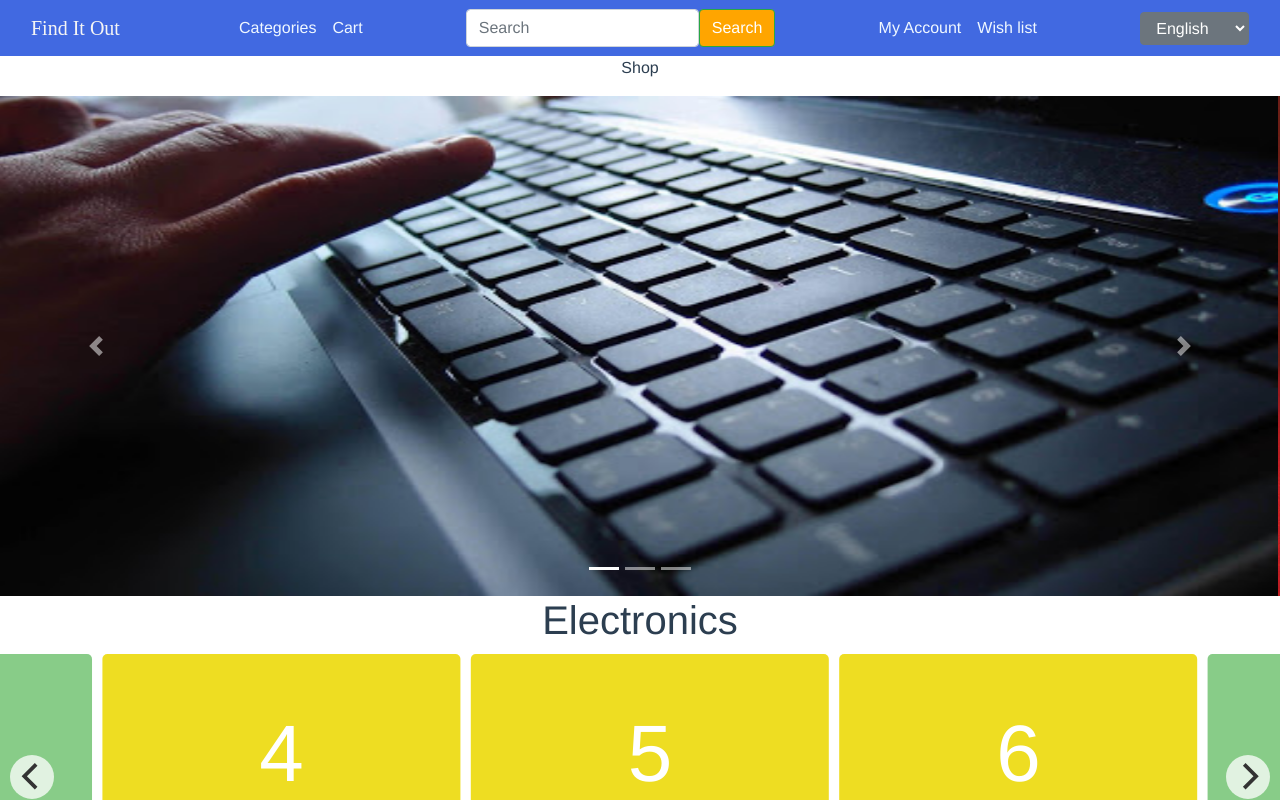
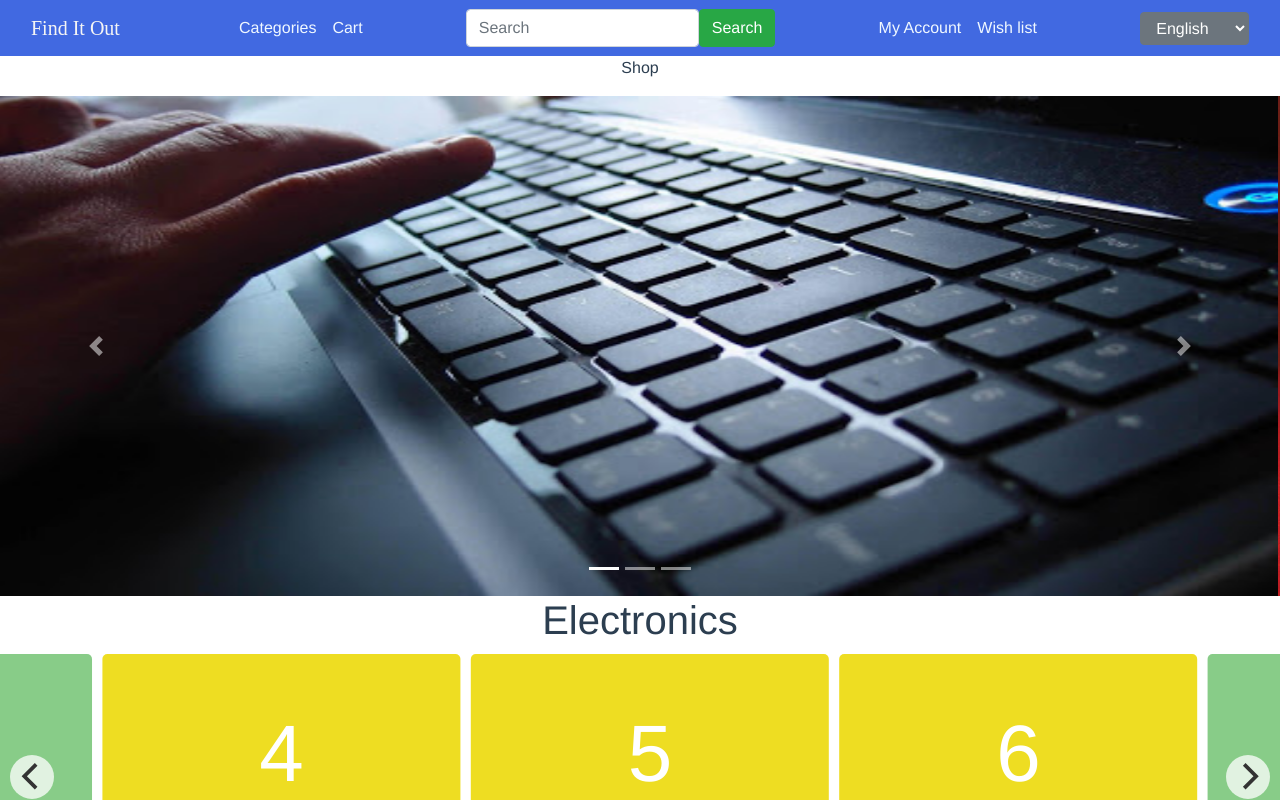
Before and after one commit to Didrikhya-Uzir/fio-front, a Vue app: page /shopping in a window 1280 px wide. Shown: the top 800 px of the page. Built offline with nearby package versions, Linux system fonts and the light colour scheme.

Commit message:
correction

```diff
--- a/src/components/fionavbar.vue
+++ b/src/components/fionavbar.vue
@@ -25,7 +25,7 @@
         <section id="searchbar ">
             <form class="form-inline justify-content-center">
                 <input class="form-control" type="text" placeholder="Search">
-                <button class="btn btn-success" type="submit" style="background-color: orange;">Search</button>
+                <button class="btn btn-success" type="submit" style="background-color: darkblie;">Search</button>
             </form>
         </section>
 
@@ -90,7 +90,6 @@
 
 .btn btn-success{
     color: whitesmoke;
-    border-color:orange;
 }
 
 </style>
```
